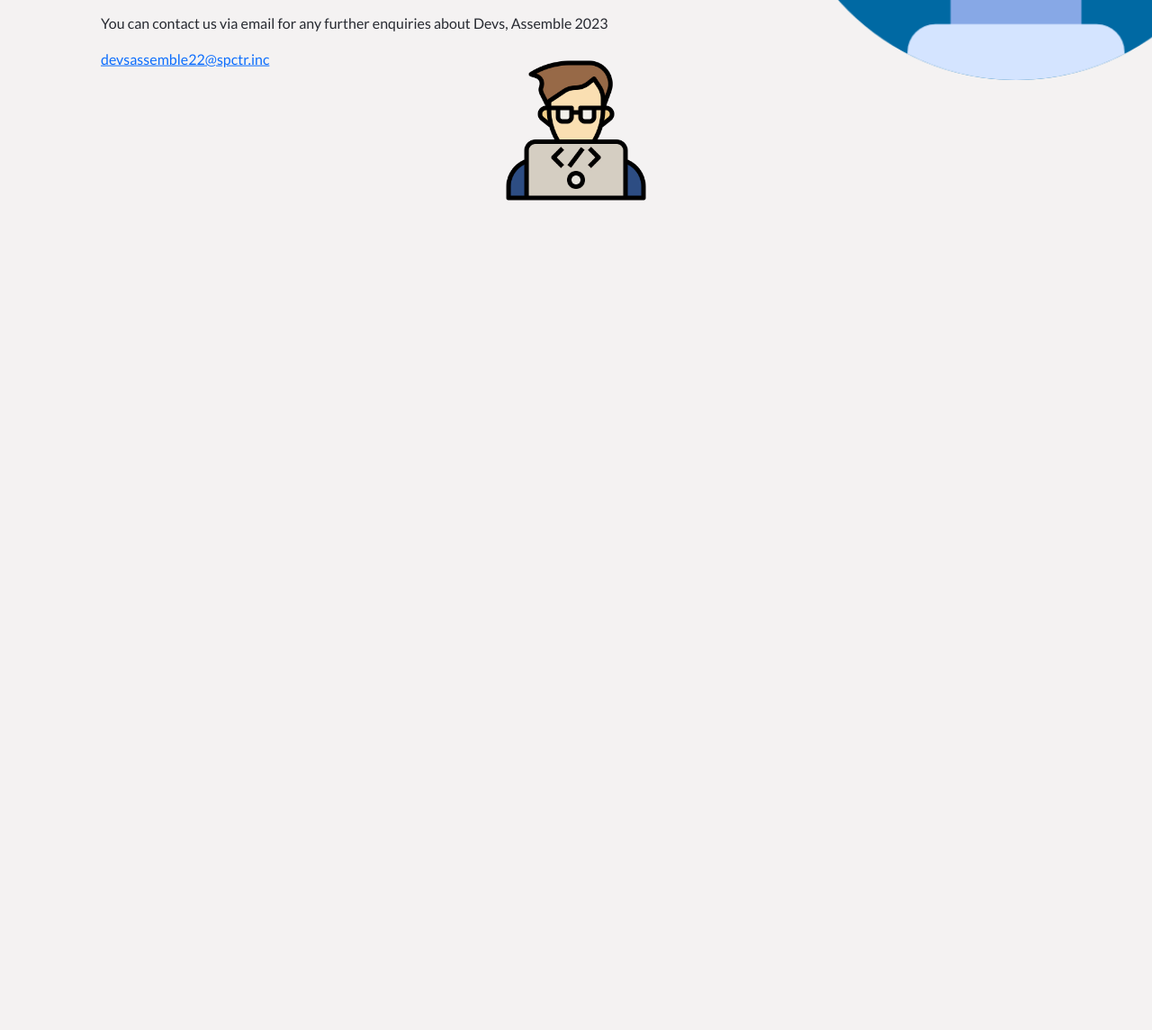
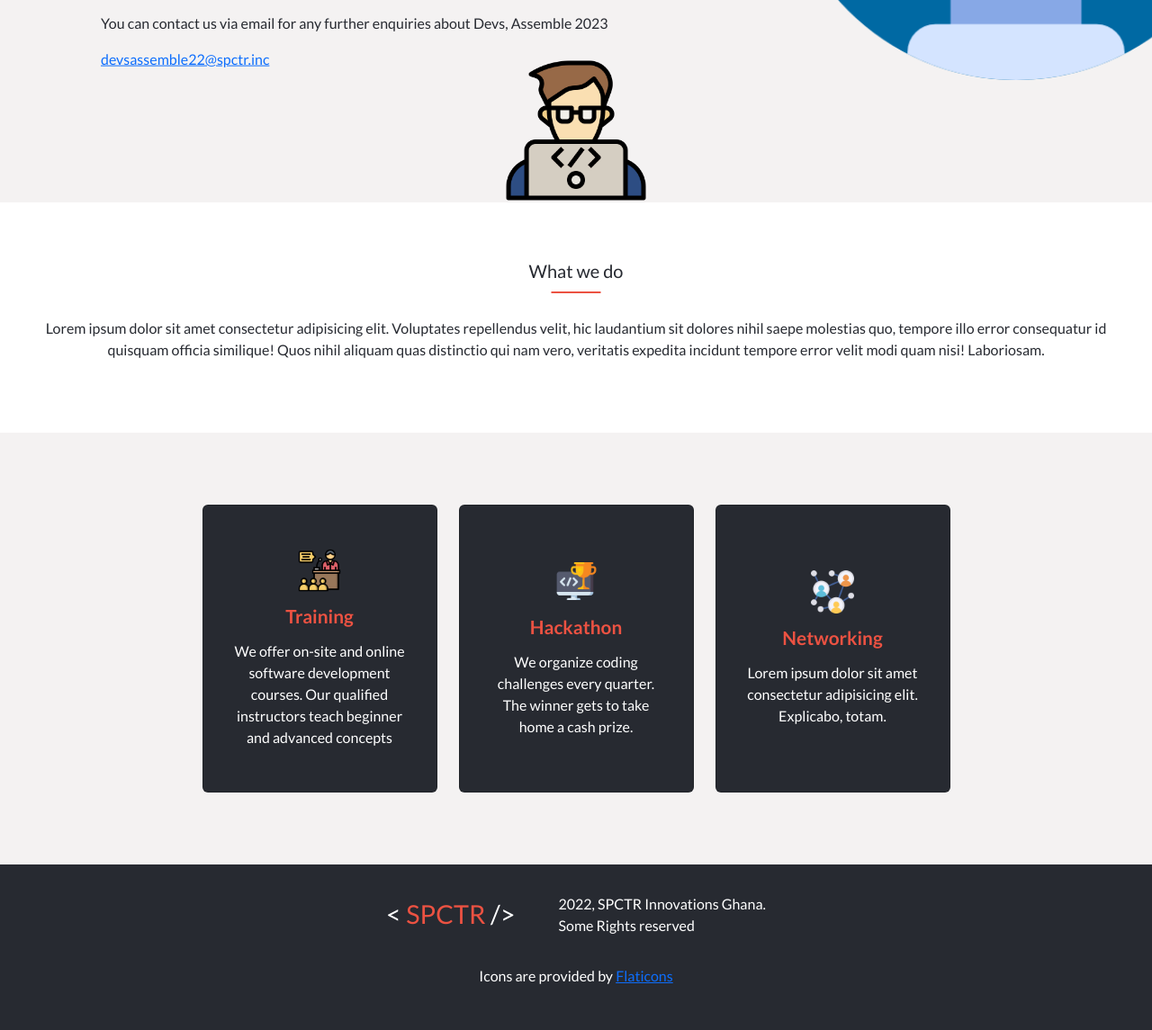
Before and after one commit to Baayeh/dev-summit, a website: page about.html in a window 1280 px wide. Shown: the part 575-1720 px from the top of the page at 90% size. Before the commit the page ends 800 px from the top, so only its background shows below. Drawn offline with nearby package versions, Linux system fonts and the light colour scheme.

Commit message:
Added the tasks and footer sectons

```diff
--- a/about.html
+++ b/about.html
@@ -38,7 +38,7 @@
               <div class="ul-wrapper">
                 <ul class="navbar-nav">
                   <li class="nav-item">
-                    <a class="nav-link" href="./index.html" data-text="About">Home</a>
+                    <a class="nav-link" href="./index.html" data-text="Home">Home</a>
                   </li>
                   <li class="nav-item">
                     <a class="nav-link" href="#" data-text="Attend">Attend</a>
@@ -64,6 +64,48 @@
         <a href="mailto: devsassemble22@spctr.inc">devsassemble22@spctr.inc</a>
       </section>
     </header>
+    <section id="task">
+      <h5>What we do</h5>
+      <p>Lorem ipsum dolor sit amet consectetur adipisicing elit. Voluptates repellendus velit, hic laudantium sit dolores nihil saepe molestias quo, tempore illo error consequatur id quisquam officia similique! Quos nihil aliquam quas distinctio qui nam vero, veritatis expedita incidunt tempore error velit modi quam nisi! Laboriosam.</p>
+    </section>
+    <section id="task-list">
+      <div class="container">
+        <div class="row program-list" role="list">
+          <div class="col-md-6 col-lg-3 list-item" role="listitem">
+            <div class="card">
+              <img class="img-fluid" src="./assets/img/lecture.png" alt="Lecture image">
+              <h5>Training</h5>
+              <p>We offer on-site and online software development courses. Our qualified instructors teach beginner and advanced concepts</p>
+            </div>
+          </div>
+          <div class="col-md-6 col-lg-3 list-item" role="listitem">
+            <div class="card">
+              <img class="img-fluid" src="./assets/img/hackathon.png" alt="Hackathon image">
+              <h5>Hackathon</h5>
+              <p>We organize coding challenges every quarter. The winner gets to take home a cash prize.</p>
+            </div>
+          </div>
+          <div class="col-md-6 col-lg-3 list-item" role="listitem">
+            <div class="card">
+              <img class="img-fluid" src="./assets/img/networking.png" alt="Networking icon">
+              <h5>Networking</h5>
+              <p>Lorem ipsum dolor sit amet consectetur adipisicing elit. Explicabo, totam.</p>
+            </div>
+          </div>
+        </div>
+      </div>
+    </section>
+    <!-- Footer -->
+    <footer id="about-footer">
+      <div class="footer-items">
+        <span class="my-logo" role="img">&lt; <span>SPCTR</span> /&gt;</span>
+        <div>
+          <p>2022, SPCTR Innovations Ghana.</p>
+          <p>Some Rights reserved</p>
+        </div>
+      </div>
+      <p>Icons are provided by <a href="https://www.flaticon.com/icons">Flaticons</a></p>
+    </footer>
   </section>
 <script src="https://cdnjs.cloudflare.com/ajax/libs/bootstrap/5.2.1/js/bootstrap.bundle.min.js" integrity="sha512-1TK4hjCY5+E9H3r5+05bEGbKGyK506WaDPfPe1s/ihwRjr6OtL43zJLzOFQ+/zciONEd+sp7LwrfOCnyukPSsg==" crossorigin="anonymous" referrerpolicy="no-referrer"></script>
   <script src="./assets/js/index.js"></script>
--- a/assets/css/styles.css
+++ b/assets/css/styles.css
@@ -533,3 +533,38 @@ header.about-header section#header-content a {
   display: block;
   text-align: center;
 }
+
+section#task {
+  padding: 4em 1em;
+  background-color: #fff;
+  text-align: center;
+}
+
+section#task h5 {
+  color: #272a31;
+}
+
+section#task-list div.list-item div.card {
+  background-color: #272a31;
+}
+
+section#task-list {
+  padding: 5em 2em;
+}
+
+section#task-list div.list-item div.card:hover {
+  background-color: transparent;
+}
+
+footer#about-footer {
+  background-color: #272a31;
+  color: #fff;
+}
+
+footer#about-footer span.my-logo {
+  color: #fff;
+}
+
+footer#about-footer p {
+  color: #fff;
+}
```
